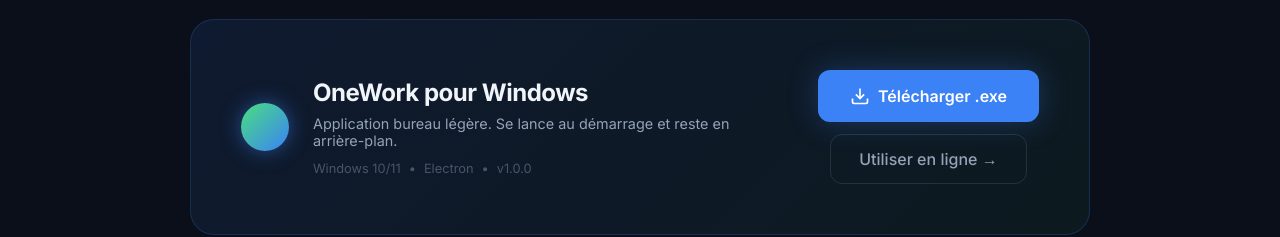
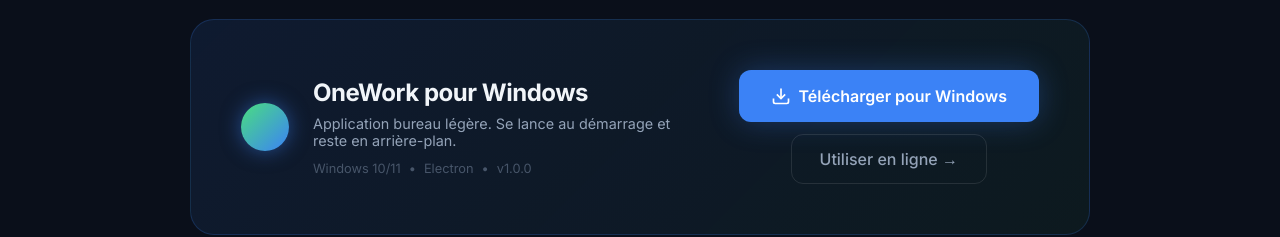
Before and after one commit to Alexheno/oneworkk, a plain HTML site: page index.html in a window 1280 px wide. Shown: the part 1665-1902 px from the top of the page. Drawn offline with Linux system fonts and the light colour scheme.

Commit message:
feat: direct download link + Vercel security headers + consistent exe filename

```diff
--- a/index.html
+++ b/index.html
@@ -34,7 +34,7 @@
         OneWork connecte Microsoft 365 à une IA et vous donne un brief complet de votre journée : mails urgents, réunions, messages Teams — tout au même endroit.
       </p>
       <div class="hero-actions">
-        <a href="#download" class="btn-primary">
+        <a href="https://github.com/Alexheno/oneworkk/releases/latest/download/OneWork-Setup.exe" class="btn-primary">
           <svg width="18" height="18" viewBox="0 0 24 24" fill="none" stroke="currentColor" stroke-width="2"><path d="M21 15v4a2 2 0 01-2 2H5a2 2 0 01-2-2v-4"/><polyline points="7 10 12 15 17 10"/><line x1="12" y1="15" x2="12" y2="3"/></svg>
           Télécharger pour Windows
         </a>
@@ -137,9 +137,9 @@
         </div>
       </div>
       <div class="download-actions">
-        <a href="https://github.com/Alexheno/oneworkk/releases/latest" target="_blank" class="btn-primary large">
+        <a href="https://github.com/Alexheno/oneworkk/releases/latest/download/OneWork-Setup.exe" class="btn-primary large">
           <svg width="20" height="20" viewBox="0 0 24 24" fill="none" stroke="currentColor" stroke-width="2"><path d="M21 15v4a2 2 0 01-2 2H5a2 2 0 01-2-2v-4"/><polyline points="7 10 12 15 17 10"/><line x1="12" y1="15" x2="12" y2="3"/></svg>
-          Télécharger .exe
+          Télécharger pour Windows
         </a>
         <a href="app.html" class="btn-outline">Utiliser en ligne →</a>
       </div>
```
Also changed, not shown: morning-ai/desktop-app/package.json (+4 -4 lines), vercel.json (added).
